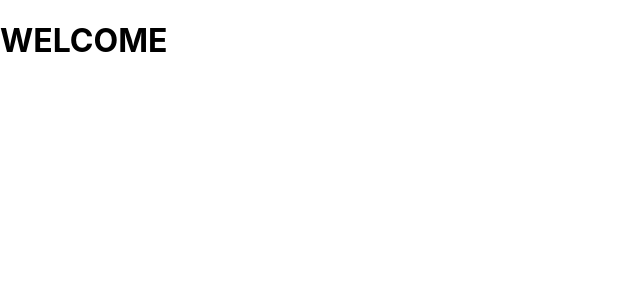
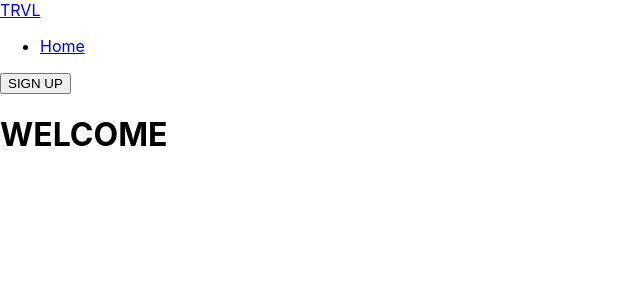
Before and after one commit to pinkx-xlink/react-shopping-cart-project, a React (Create React App) app in the folder shopping-cart/: page / in a window 1280 px wide. Shown: the top 300 px of the page, without its empty margins (0-640 px from the left). Built offline with nearby package versions, Linux system fonts and the light colour scheme.

Commit message:
Add a Button that links back to the Home page

```diff
--- a/shopping-cart/src/App.js
+++ b/shopping-cart/src/App.js
@@ -1,6 +1,6 @@
 import React from 'react';
 import './App.css';
-// import Navbar from './components/Navbar';
+import Navbar from './components/Navbar';
 import { BrowserRouter as Router, Route, Routes as Switch } from 'react-router-dom';
 import Home from './components/pages/Home';
 // import Products from './components/pages/Products';
@@ -11,7 +11,7 @@ function App() {
   return (
     <>
       <Router>
-        {/* <Navbar /> */}
+        <Navbar />
         <Switch>
           <Route path='/' exact element={< Home />}></Route>
           {/* <Route path='/services' exact element={< Services />}></Route>
--- /dev/null
+++ b/shopping-cart/src/components/Button.js
@@ -0,0 +1,33 @@
+import React from 'react';
+// import './Button.css';
+import { Link } from 'react-router-dom';
+
+const STYLES = ['btn--primary', 'btn--outline', 'btn--test'];
+
+const SIZES = ['btn--medium', 'btn--large'];
+
+export const Button = ({
+    children,
+    type,
+    onClick,
+    buttonStyle,
+    buttonSize
+}) => {
+        const checkButtonStyle = STYLES.includes(buttonStyle)
+        ? buttonStyle
+        : STYLES[0];
+
+        const checkButtonSize = SIZES.includes(buttonSize) ? buttonSize : SIZES[0];
+
+        return (
+            <Link to='/sign-up' className='btn-mobile'>
+                <button
+                className={`btn ${checkButtonStyle} ${checkButtonSize}`}
+                onClick={onClick}
+                type={type}
+                >
+                    {children}
+                </button>
+            </Link>
+        );
+    };
--- a/shopping-cart/src/components/Navbar.js
+++ b/shopping-cart/src/components/Navbar.js
@@ -0,0 +1,82 @@
+import React, { useState, useEffect } from 'react';
+import { Link } from 'react-router-dom';
+// import './Navbar.css';
+import { Button } from './Button';
+
+function Navbar() {
+    const [click, setClick] = useState(false);
+    const [button, setButton] = useState(true);
+
+    const handleClick = () => setClick(!click);
+    const closeMobileMenu = () => setClick(false);
+
+    const showButton = () => {
+        if (window.innerWidth <= 960) {
+            setButton(false)
+        } else {
+            setButton(true)
+        }
+    };
+
+    useEffect(() => {
+      showButton();
+    }, []);
+
+    window.addEventListener('resize', showButton);
+
+
+  return (
+    <>
+        <nav className="navbar">
+            <div className="navbar-container">
+                {/* replaces <a> tag  */}
+                <Link to="/" className="navbar-logo" onClick={closeMobileMenu}>
+                  TRVL
+                  <i className="fab fa-typo3" />
+                </Link>
+
+                <div className="menu-icon" onClick={handleClick}>
+                    <i className={click ? 'fas fa-times' : 'fa-solid fa-bars'} />
+                </div>
+                <ul className={click ? 'nav-menu active' : 'nav-menu'}>
+                    <li className='nav-item'>
+                        <Link to='/' className='nav-links' onClick={closeMobileMenu}>
+                        Home
+                        </Link>
+                    </li>
+                    {/* <li className='nav-item'>
+                        <Link
+                        to='/services'
+                        className='nav-links'
+                        onClick={closeMobileMenu}
+                        >
+                        Services
+                        </Link>
+                    </li>
+                    <li className='nav-item'>
+                        <Link
+                        to='/products'
+                        className='nav-links'
+                        onClick={closeMobileMenu}
+                        >
+                        Products
+                        </Link>
+                    </li>
+                    <li className='nav-item'>
+                        <Link
+                        to='/sign-up'
+                        className='nav-links-mobile'
+                        onClick={closeMobileMenu}
+                        >
+                        Sign Up
+                        </Link>
+                    </li> */}
+                </ul>
+                {button && <Button buttonStyle='btn--outline'>SIGN UP</Button>}
+            </div>
+        </nav>
+    </>
+  );
+}
+
+export default Navbar;
```
